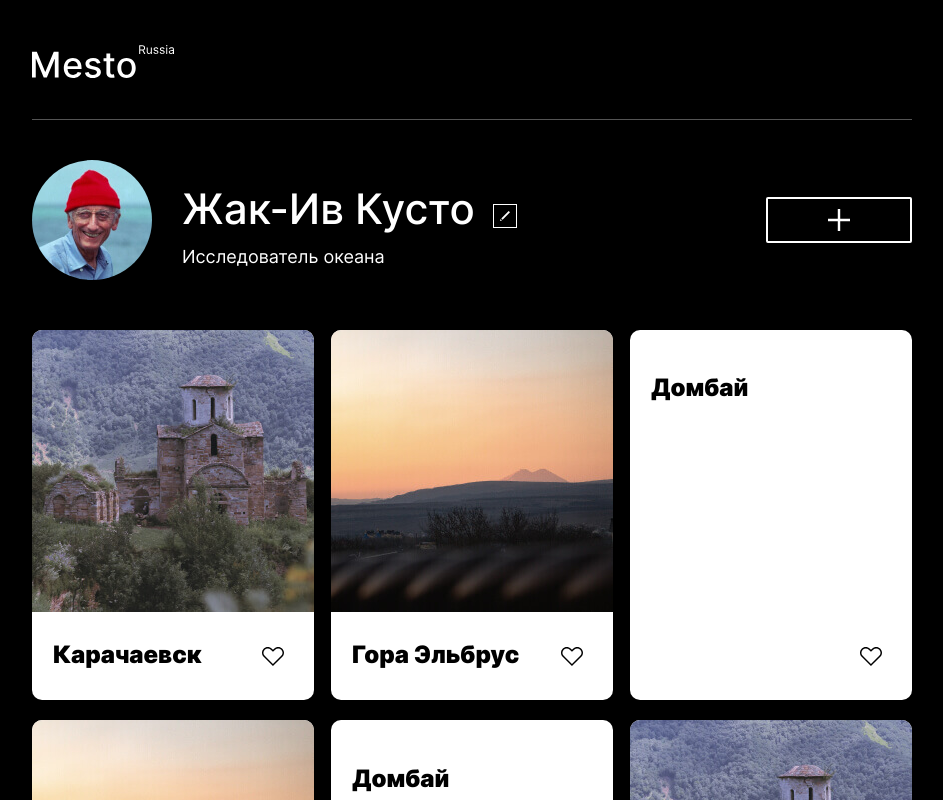
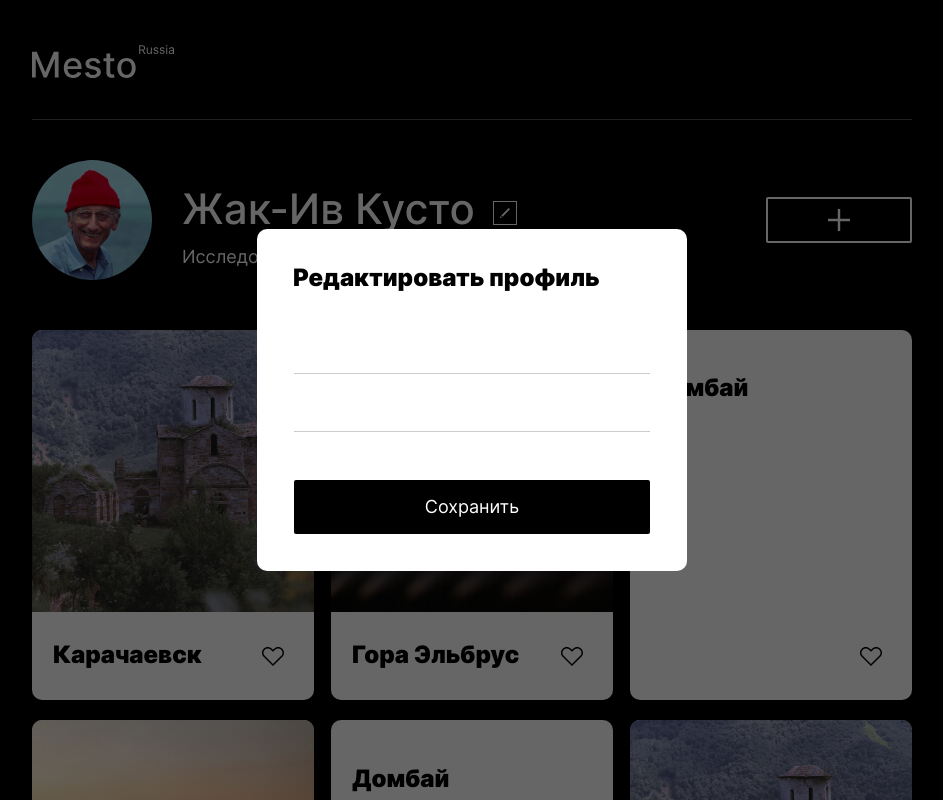
Before and after one commit to loxichh/mesto, a plain HTML site: page index.html in a window 1280 px wide. Shown: the top 800 px of the page, without its empty margins (168-1111 px from the left). Drawn offline with Linux system fonts and the light colour scheme.

Commit message:
feat: made up a popup

```diff
--- a/blocks/element/__like/element__like.css
+++ b/blocks/element/__like/element__like.css
@@ -6,5 +6,7 @@
   bottom: 34px;
   right: 30px;
 
+  cursor: pointer;
+
   background-image: url(../../../images/like-inactive.svg);
 }
--- a/blocks/elements/elements.css
+++ b/blocks/elements/elements.css
@@ -12,6 +12,8 @@
 @media screen and (max-width: 879px) {
   .elements {
     grid-template-columns: repeat(2, 282px);
+
+    margin-top: 36px;
   }
 
 }
@@ -19,6 +21,8 @@
 @media screen and (max-width: 645px) {
   .elements {
     grid-template-columns: repeat(1, 282px);
+
+
   }
 
 }
--- /dev/null
+++ b/blocks/popup/__field/popup__field.css
@@ -0,0 +1,27 @@
+.popup__field {
+  width: 83%;
+  min-width: 238px;
+  min-height: 27px;
+
+  margin: 0 auto 30px;
+  padding: 0;
+
+  border: 0;
+  border-bottom: 1px solid rgba(0, 0, 0, .2);
+
+  outline: none;
+
+  font-weight: 400;
+  font-size: .875rem;
+}
+
+.popup__field:last-of-type {
+  margin: 0 auto 48px;
+}
+
+@media screen and (max-width: 402px) {
+  .popup__field:last-of-type {
+    margin: 0 auto 45px;
+  }
+
+}
--- /dev/null
+++ b/blocks/popup/__form/popup__form.css
@@ -0,0 +1,10 @@
+.popup__form {
+  max-width: 430px;
+  width: 88.125% ;
+
+  display: flex;
+  flex-direction: column;
+
+  background-color: #fff;
+  border-radius: 10px;
+}
--- /dev/null
+++ b/blocks/popup/__heading/popup__heading.css
@@ -0,0 +1,19 @@
+.popup__heading {
+  min-width: 238px;
+
+  margin: 34px 0 54px 36px;
+
+  color: #000;
+  font-weight: 900;
+  font-size: 1.5rem;
+  line-height: 121%;
+}
+
+@media screen and (max-width: 402px) {
+  .popup__heading {
+    margin: 25px auto 75px;
+
+    font-size: 1.125rem;
+  }
+
+}
--- /dev/null
+++ b/blocks/popup/__save-button/popup__save-button.css
@@ -0,0 +1,18 @@
+.popup__save-button {
+  width: 83%;
+  min-width: 238px;
+
+  margin: 0 auto 37px;
+  padding: 16px 0;
+
+  cursor: pointer;
+
+  background-color: #000;
+  border: 0;
+  border-radius: 2px;
+
+  color: #fff;
+  font-weight: 400;
+  font-size: 1.125rem;
+  line-height: 122%;
+}
--- /dev/null
+++ b/blocks/popup/_opened/popup_opened.css
@@ -0,0 +1,3 @@
+.popup_opened {
+  display: flex;
+}
--- /dev/null
+++ b/blocks/popup/popup.css
@@ -0,0 +1,15 @@
+.popup{
+  width: 100vw;
+  height: 100vh;
+
+  display: none;
+  justify-content: center;
+  align-items: center;
+
+  position: fixed;
+  top: 0;
+  left: 0;
+  overflow: hidden;
+
+  background: rgba(0, 0, 0, 0.6);
+}
--- a/blocks/profile/__info-edit-button/profile__info-edit-button.css
+++ b/blocks/profile/__info-edit-button/profile__info-edit-button.css
@@ -4,7 +4,7 @@
 
   align-self: flex-end;
 
-  margin-bottom: 5px;
+  margin-bottom: 8px;
   padding: 0;
 
   transition: .2s;
--- a/index.html
+++ b/index.html
@@ -63,6 +63,15 @@
           <div class="element__like"></div>
         </div>
       </section>
+
+      <section class="popup popup_opened">
+          <form class="popup__form">
+            <h4 class="popup__heading">Редактировать профиль</h4>
+            <input type="text" name="name" class="popup__field">
+            <input type="text" name="description" class="popup__field">
+            <button class="popup__save-button">Сохранить</button>
+          </form>
+      </section>
     </main>
 
     <footer class="footer">
--- a/pages/index.css
+++ b/pages/index.css
@@ -23,7 +23,6 @@
 @import url(../blocks/profile/__add-button/profile__add-button.css);
 
 /* elements */
-
 @import url(../blocks/elements/elements.css);
 @import url(../blocks/element/element.css);
 @import url(../blocks/element/__image/element__image.css);
@@ -33,3 +32,11 @@
 /* footer */
 @import url(../blocks/footer/footer.css);
 @import url(../blocks/footer/__copyright/footer__copyright.css);
+
+/* popup */
+@import url(../blocks/popup/popup.css);
+@import url(../blocks/popup/_opened/popup_opened.css);
+@import url(../blocks/popup/__form/popup__form.css);
+@import url(../blocks/popup/__heading/popup__heading.css);
+@import url(../blocks/popup/__field/popup__field.css);
+@import url(../blocks/popup/__save-button/popup__save-button.css);
```
